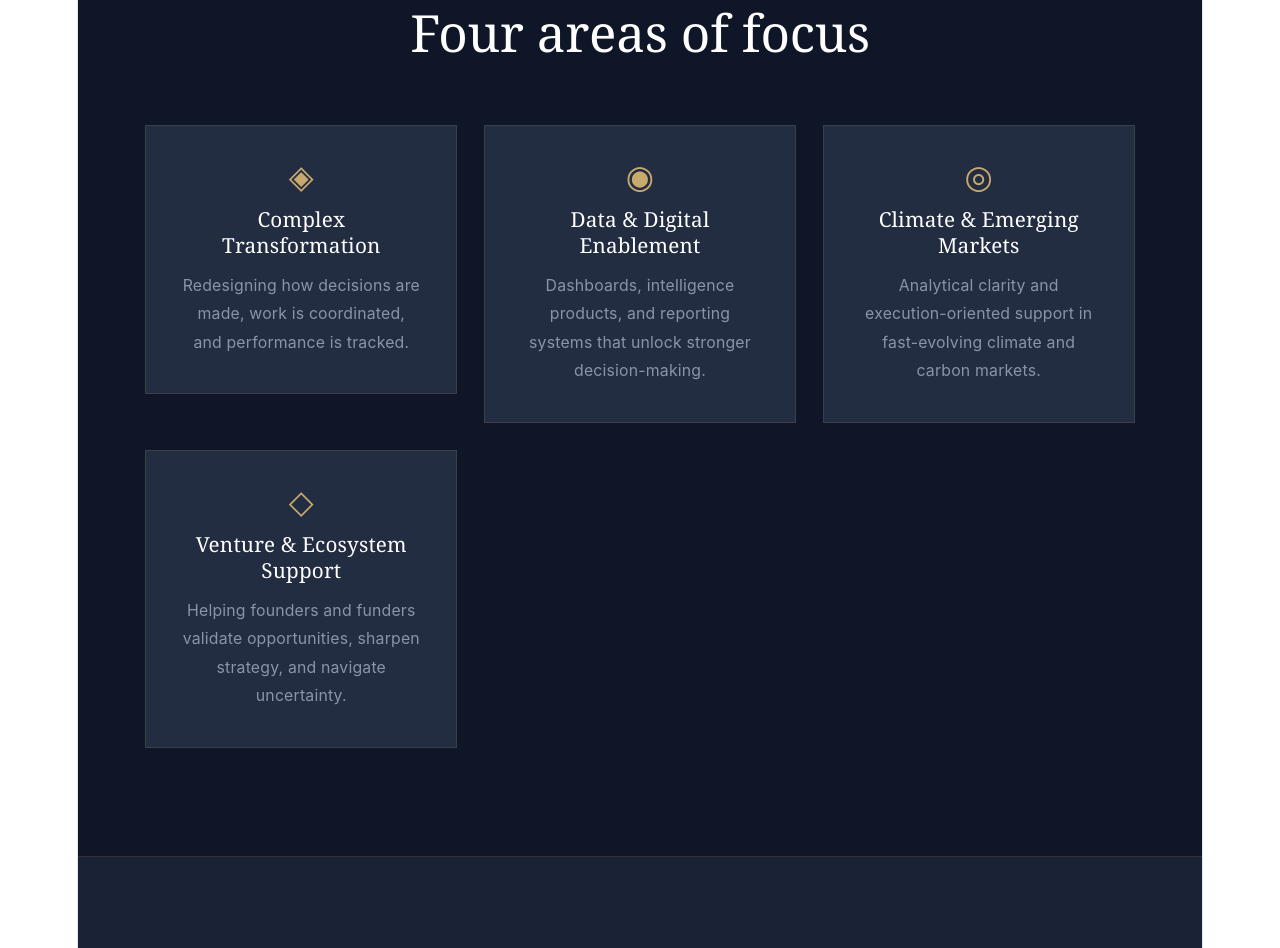
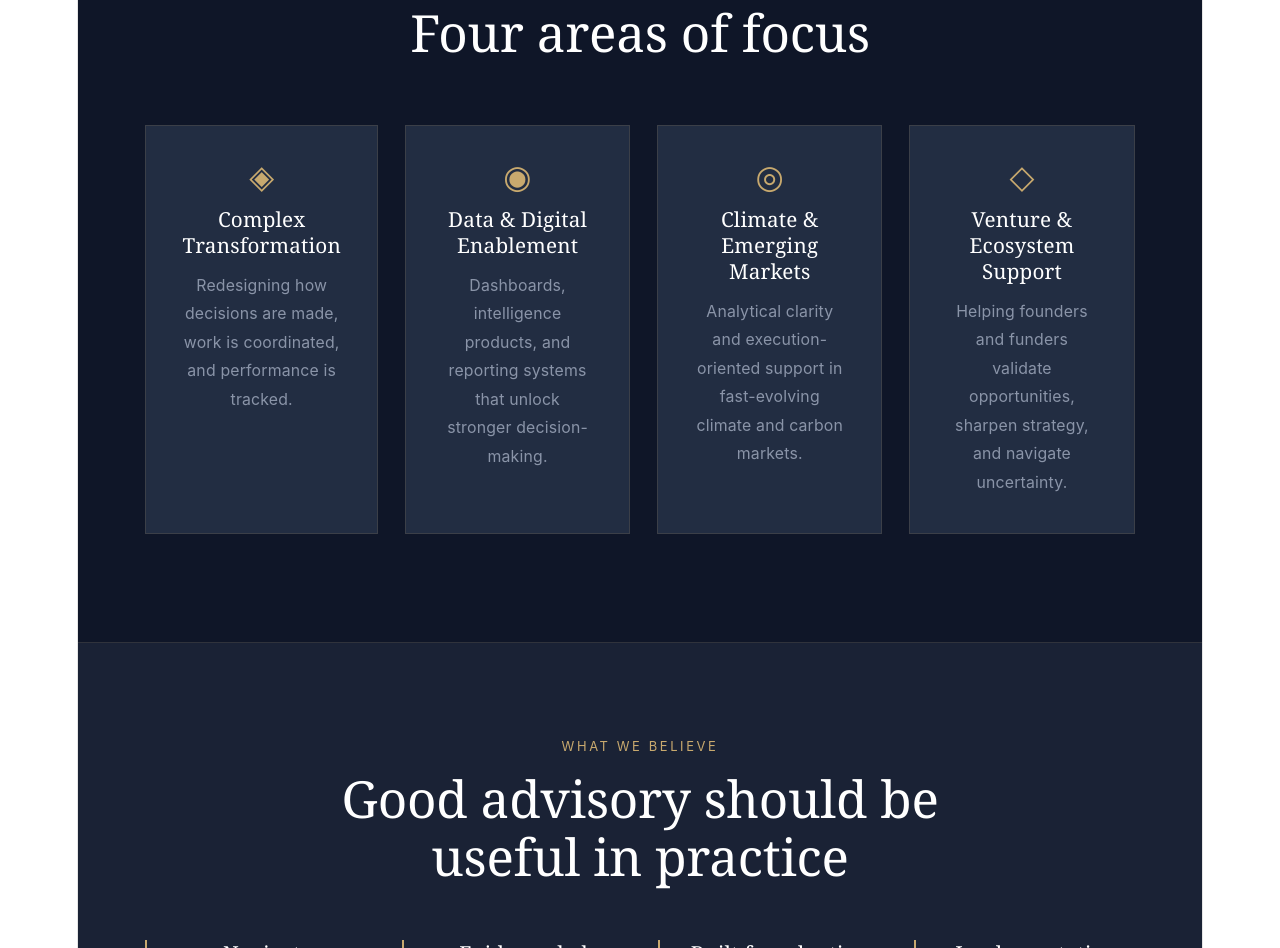
Before and after one commit to ejohchisimdi-collab/cameon-advisory, a React (Vite) app: page / in a window 1280 px wide. Shown: the part 940-1888 px from the top of the page. Built offline with nearby package versions, Linux system fonts and the light colour scheme.

Commit message:
changed size of about form

```diff
--- a/src/App.css
+++ b/src/App.css
@@ -72,6 +72,15 @@
 body {
   margin: 0;
   background-color: #0a0f1e;
+}
+#root {
+  width: 100%;
+  max-width: 100%;
+  border: none;
+  min-height: 100svh;
+  display: flex;
+  flex-direction: column;
+  box-sizing: border-box;
 }
 
 #next-steps {
--- a/src/index.css
+++ b/src/index.css
@@ -260,3 +260,9 @@
   flex-direction: column;
   box-sizing: border-box;
 }
+@media (max-width: 900px) {
+  .pillars-grid { grid-template-columns: repeat(2, 1fr) !important; }
+}
+@media (max-width: 540px) {
+  .pillars-grid { grid-template-columns: 1fr !important; }
+}
--- a/src/pages/Home/PillarCard.tsx
+++ b/src/pages/Home/PillarCard.tsx
@@ -9,11 +9,13 @@ interface Props { p: Pillar; delay: number; }
 export const PillarCard: FC<Props> = ({ p, delay }) => {
   const [hover, setHover] = useState(false);
   return (
-    <FadeIn delay={delay}>
+    <FadeIn delay={delay} style={{ height: "100%" }}>
       <div
         onMouseEnter={() => setHover(true)}
         onMouseLeave={() => setHover(false)}
         style={{
+          height: "100%",
+          boxSizing: "border-box",
           background: hover ? C.navy3 : C.navy4,
           border: `1px solid ${hover ? C.accent : "rgba(200,169,110,.15)"}`,
           padding: "2rem", transition: "all .3s", cursor: "default",
--- a/src/pages/Home/index.tsx
+++ b/src/pages/Home/index.tsx
@@ -57,7 +57,7 @@ const Home: FC = () => {
       <section style={{ background: C.navy2, padding: "6rem 6%" }}>
         <FadeIn><Eyebrow t="Where We Add Value" /></FadeIn>
         <FadeIn delay={0.1}><H2 style={{ marginBottom: "3.5rem" }}>Four areas of focus</H2></FadeIn>
-        <div style={{ display: "grid", gridTemplateColumns: "repeat(auto-fit,minmax(260px,1fr))", gap: "1.5rem" }}>
+        <div style={{ display: "grid", gridTemplateColumns: "repeat(4, 1fr)", gap: "1.5rem" }}>
           {pillars.map((p, i) => <PillarCard key={p.title} p={p} delay={i * 0.1} />)}
         </div>
       </section>
```
